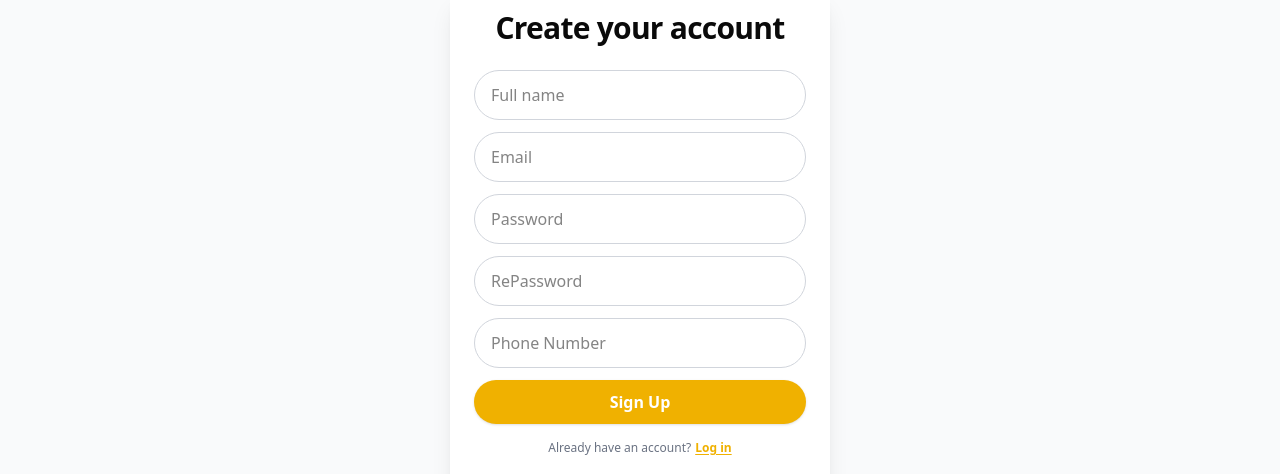
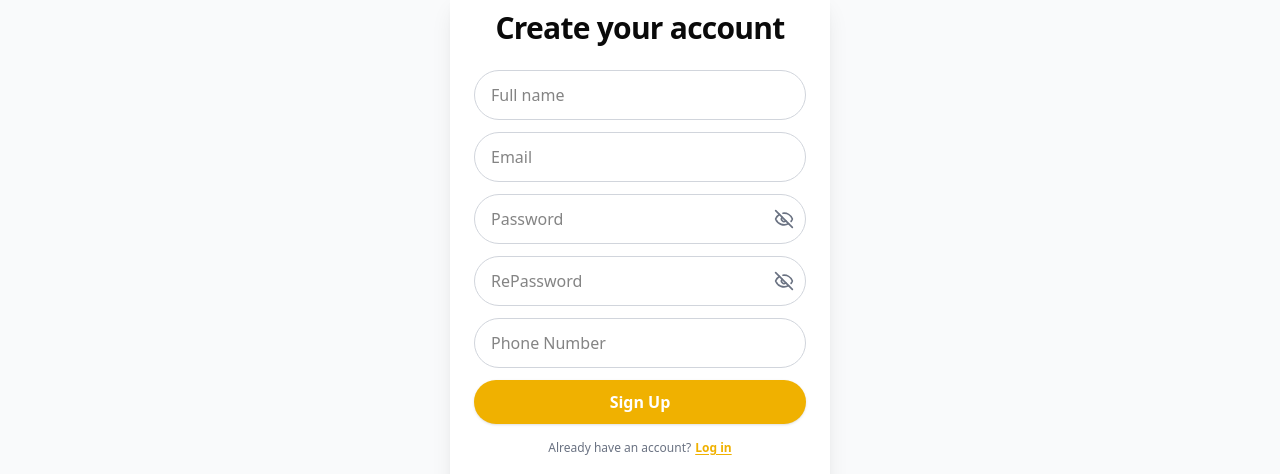
Before and after one commit to AlaaRef3t/e-commerce, a Next.js app: page /register in a window 1280 px wide. Shown: the part 224-698 px from the top of the page. Built offline with nearby package versions, Linux system fonts and the light colour scheme; no server answers.

Commit message:
handled password secure and show password icon

```diff
--- a/src/app/(auth)/register/page.tsx
+++ b/src/app/(auth)/register/page.tsx
@@ -1,7 +1,7 @@
 "use client";
 import { RegInputs } from "@/interfaces/register.model";
 import axios from "axios";
-import { LoaderCircle } from "lucide-react";
+import { Eye, EyeOff, LoaderCircle } from "lucide-react";
 import Link from "next/link";
 import { useRouter } from "next/navigation";
 import React, { useState } from "react";
@@ -10,8 +10,13 @@ import toast from "react-hot-toast";
 
 export default function RegisterPage() {
   const [errorMessage, setErrorMessage] = useState(null)
+  const [showPassword, setShowPassword] = useState(true);
+  const [showRePassword, setShowRePassword] = useState(true);
+
+
   const router = useRouter()
-  const { register, handleSubmit, formState: { errors , isSubmitting } } = useForm<RegInputs>()
+  const { register, handleSubmit, getValues, formState: { errors, isSubmitting } } = useForm<RegInputs>()
+
 
   async function onSubmit(values: RegInputs) {
 
@@ -63,22 +68,61 @@ export default function RegisterPage() {
             {...register("email", { required: "Email Is Required" })}
           />
           {errors.email && <p className="text-red-800">{errors.email.message}</p>}
+
+
+
+          {/* Password */}
+          <div className="relative">
             <input
-            type="password"
+              type={showPassword ? "password" : "text"}
               placeholder="Password"
-            className="w-full rounded-full border border-gray-300 px-4 py-3 outline-none
+              className="w-full rounded-full border border-gray-300 px-4 py-3 pr-10 outline-none
                focus:ring-2 focus:ring-yellow-500 focus:border-yellow-500"
-            {...register("password", { required: "Password Is Required" })}
+              {...register("password", {
+                required: "Password Is Required",
+                pattern: {
+                  value: /^(?=.*[A-Z])(?=.*[a-z])(?=.*\d)(?=.*[@$!%*?&])[A-Za-z\d@$!%*?&]{8,}$/,
+                  message: "Password must be at least 8 characters and like Ahmed@123",
+                },
+              })}
             />
+            <button
+              type="button"
+              onClick={() => setShowPassword(!showPassword)}
+              className="cursor-pointer absolute right-3 top-1/2 -translate-y-1/2 text-gray-500 hover:text-yellow-600"
+              aria-label={showPassword ? "Hide password" : "Show password"}
+            >
+              {showPassword ? <EyeOff size={20} /> : <Eye size={20} />}
+            </button>
+          </div>
           {errors.password && <p className="text-red-800">{errors.password.message}</p>}
+
+          {/* RePassword */}
+          <div className="relative">
             <input
-            type="password"
+              type={showRePassword ? "password" : "text"}
               placeholder="RePassword"
-            className="w-full rounded-full border border-gray-300 px-4 py-3 outline-none
+              className="w-full rounded-full border border-gray-300 px-4 py-3 pr-10 outline-none
                focus:ring-2 focus:ring-yellow-500 focus:border-yellow-500"
-            {...register("rePassword", { required: "Re Password required" })}
+              {...register("rePassword", {
+                required: "Re Password is required",
+                validate: (value) =>
+                  value === getValues("password") || "Passwords must match",
+              })}
             />
-          {errors.rePassword && <p className="text-red-800">{errors.rePassword.message}</p>}
+            <button
+              type="button"
+              onClick={() => setShowRePassword(!showRePassword)}
+              className="cursor-pointer absolute right-3 top-1/2 -translate-y-1/2 text-gray-500 hover:text-yellow-600"
+              aria-label={showRePassword ? "Hide rePassword" : "Show rePassword"}
+            >
+              {showRePassword ? <EyeOff size={20} /> : <Eye size={20} />}
+            </button>
+          </div>
+          {errors.rePassword && (
+            <p className="text-red-800">{errors.rePassword.message}</p>
+          )}
+
           <input
             type="tel"
             placeholder="Phone Number"
```
Lines whose indentation alone changed are shown as unchanged.
